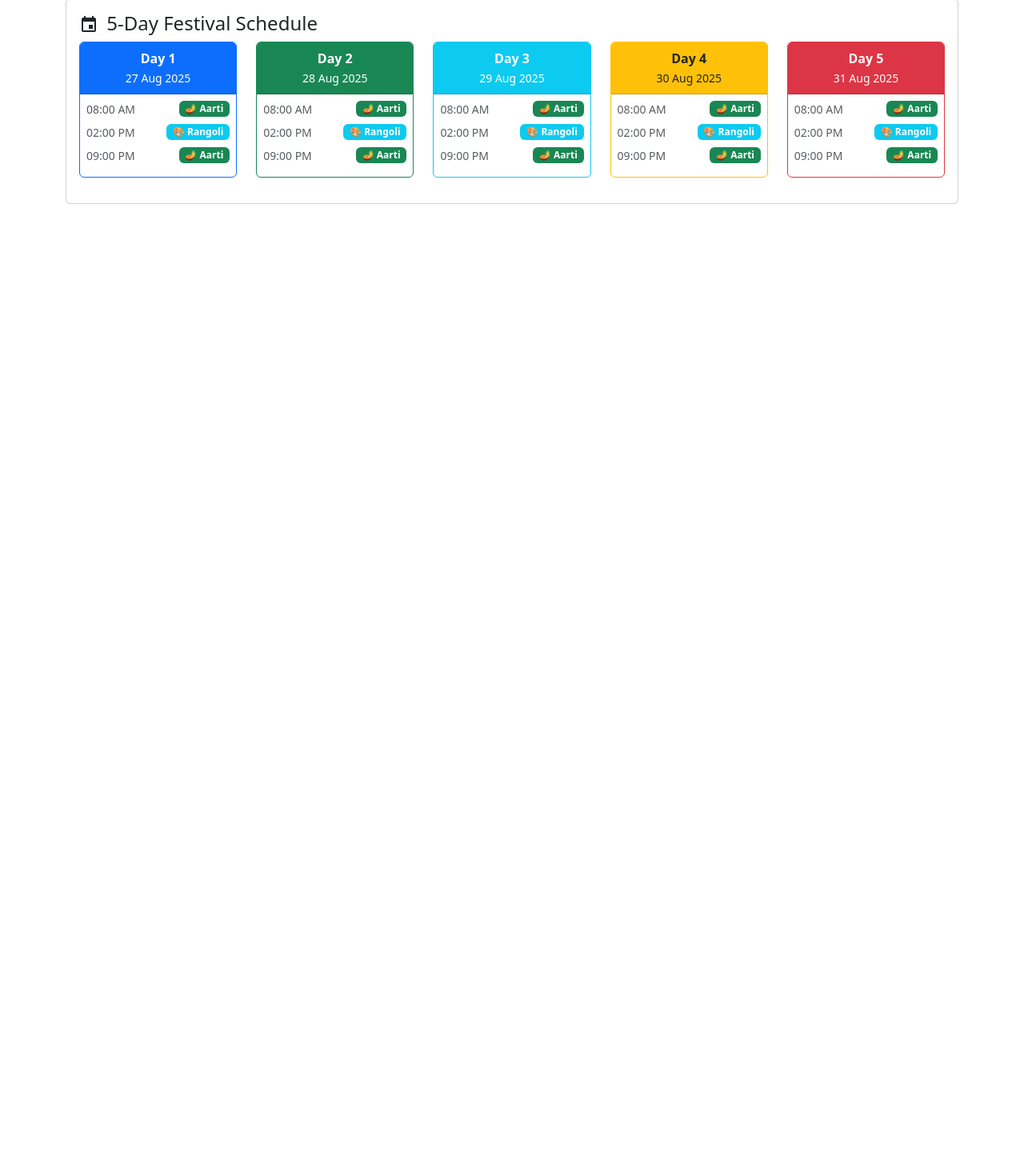
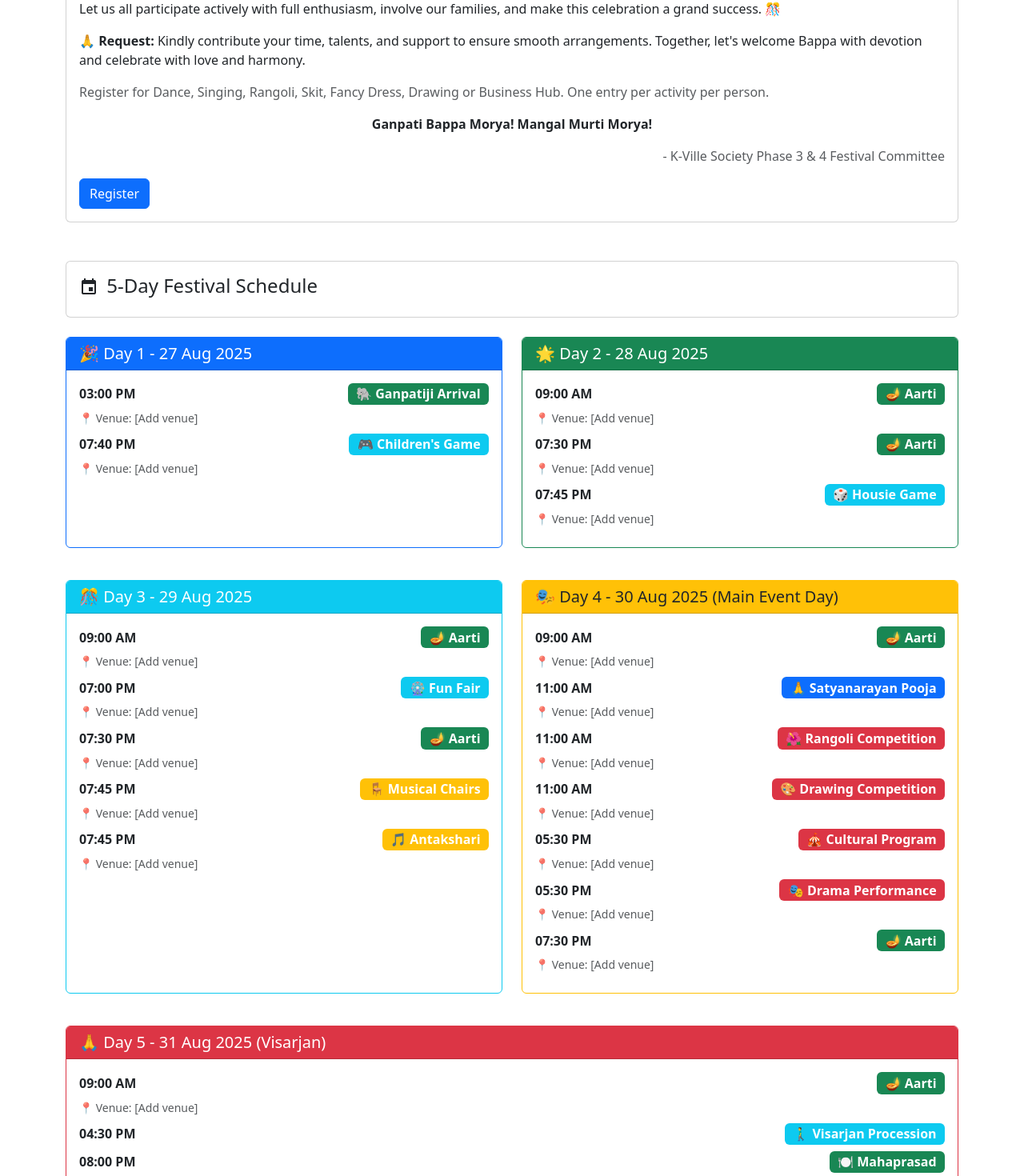
Before and after one commit to smitjethwa/k-ville-festival-registration, a React (Vite) app: page / in a window 1280 px wide. Shown: the part 340-1810 px from the top of the page at 80% size. Before the commit the page ends 800 px from the top, so only its background shows below. Built offline with nearby package versions, Linux system fonts and the light colour scheme; no server answers.

Commit message:
schedule photo added

```diff
--- a/src/App.jsx
+++ b/src/App.jsx
@@ -20,128 +20,240 @@ function Home() {
       <div className="card">
         <div className="card-body">
           <h1 className="card-title"><span className="material-icons">celebration</span> Ganesh Chaturthi Festival 2025 - Event Registration</h1>
-          <p className="text-muted">Date: 27th August, 2025 to 31st August, 2025</p>
-          <p className="text-muted">Register for Dance, Singing, Rangoli, Skit, Fancy Dress or Drawing. One entry per activity per person.</p>
+
+          <p className="text-center mb-3">🌸✨ <strong>Ganpati Bappa Morya!</strong> ✨🌸</p>
+            <p className="text-muted">
+
+Dear Society Members, 🙏</p>
+
+            <p className="mb-3">We are delighted to announce that our society will be celebrating the <strong>Ganesh Chaturthi Festival</strong> with great devotion and joy this year. Let us all come together to welcome <strong>Bappa</strong> and make these days truly memorable with unity, devotion, and festivities!</p>
+
+            <p className="mb-3">📅 <strong>Festival Dates:</strong> 27th August, 2025 to 31st August, 2025
+    </p><p className="mb-3">
+
+Let us all participate actively with full enthusiasm, involve our families, and make this celebration a grand success. 🎊
+
+</p>
+
+            <p className="mb-3">🙏 <strong>Request:</strong> Kindly contribute your time, talents, and support to ensure smooth arrangements.
+ Together, let's welcome Bappa with devotion and celebrate with love and harmony.
+
+</p>
+          <p className="text-muted">Register for Dance, Singing, Rangoli, Skit, Fancy Dress, Drawing or Business Hub. One entry per activity per person.</p>
+
+            <p className="text-center mb-3"><strong>Ganpati Bappa Morya! Mangal Murti Morya!</strong>
+
+</p>
+
+            <p className="text-end text-muted mb-3">- K-Ville Society Phase 3 & 4 Festival Committee</p>
           <Link className="btn btn-primary" to="/submit">Register</Link>
         </div>
       </div>
 
-      <div className="row mt-5 mb-5">
-        <div className="col-md-12">
-          <div className="card">
+      <div className="mt-5 mb-5">
+        <div className="card mb-4">
           <div className="card-body">
             <h4 className="card-title"><span className="material-icons">event</span> 5-Day Festival Schedule</h4>
-              <div className="row">
-                <div className="col mb-3">
-                  <div className="card border-primary">
-                    <div className="card-header bg-primary text-white text-center">
-                      <strong>Day 1</strong><br />
-                      <small>27 Aug 2025</small>
           </div>
-                    <div className="card-body p-2">
-                      <div className="mb-2 d-flex justify-content-between align-items-center">
-                        <small className="text-muted">08:00 AM</small>
-                        <span className="badge bg-success">🪔 Aarti</span>
         </div>
-                      <div className="mb-2 d-flex justify-content-between align-items-center">
-                        <small className="text-muted">02:00 PM</small>
-                        <span className="badge bg-info">🎨 Rangoli</span>
+        <div className="row mb-4">
+          <div className="col-md-6 mb-3">
+            <div className="card border-primary h-100">
+                  <div className="card-header bg-primary text-white">
+                    <h5 className="mb-0">🎉 Day 1 - 27 Aug 2025</h5>
                   </div>
-                      <div className="mb-2 d-flex justify-content-between align-items-center">
-                        <small className="text-muted">09:00 PM</small>
-                        <span className="badge bg-success">🪔 Aarti</span>
+                  <div className="card-body">
+                    <div className="mb-2">
+                      <div className="d-flex justify-content-between align-items-center mb-1">
+                        <span className="fw-bold">03:00 PM</span>
+                        <span className="badge bg-success fs-6">🐘 Ganpatiji Arrival</span>
+                      </div>
+                      <small className="text-muted">📍 Venue: [Add venue]</small>
+                    </div>
+                    <div className="mb-2">
+                      <div className="d-flex justify-content-between align-items-center mb-1">
+                        <span className="fw-bold">07:40 PM</span>
+                        <span className="badge bg-info fs-6">🎮 Children's Game</span>
+                      </div>
+                      <small className="text-muted">📍 Venue: [Add venue]</small>
                     </div>
                   </div>
             </div>
           </div>
-                <div className="col mb-3">
-                  <div className="card border-success">
-                    <div className="card-header bg-success text-white text-center">
-                      <strong>Day 2</strong><br />
-                      <small>28 Aug 2025</small>
+          <div className="col-md-6 mb-3">
+            <div className="card border-success h-100">
+                  <div className="card-header bg-success text-white">
+                    <h5 className="mb-0">🌟 Day 2 - 28 Aug 2025</h5>
                   </div>
-                    <div className="card-body p-2">
-                      <div className="mb-2 d-flex justify-content-between align-items-center">
-                        <small className="text-muted">08:00 AM</small>
-                        <span className="badge bg-success">🪔 Aarti</span>
+                  <div className="card-body">
+                    <div className="mb-2">
+                      <div className="d-flex justify-content-between align-items-center mb-1">
+                        <span className="fw-bold">09:00 AM</span>
+                        <span className="badge bg-success fs-6">🪔 Aarti</span>
                       </div>
-                      <div className="mb-2 d-flex justify-content-between align-items-center">
-                        <small className="text-muted">02:00 PM</small>
-                        <span className="badge bg-info">🎨 Rangoli</span>
+                      <small className="text-muted">📍 Venue: [Add venue]</small>
                     </div>
-                      <div className="mb-2 d-flex justify-content-between align-items-center">
-                        <small className="text-muted">09:00 PM</small>
-                        <span className="badge bg-success">🪔 Aarti</span>
+                    <div className="mb-2">
+                      <div className="d-flex justify-content-between align-items-center mb-1">
+                        <span className="fw-bold">07:30 PM</span>
+                        <span className="badge bg-success fs-6">🪔 Aarti</span>
+                      </div>
+                      <small className="text-muted">📍 Venue: [Add venue]</small>
+                    </div>
+                    <div className="mb-2">
+                      <div className="d-flex justify-content-between align-items-center mb-1">
+                        <span className="fw-bold">07:45 PM</span>
+                        <span className="badge bg-info fs-6">🎲 Housie Game</span>
+                      </div>
+                      <small className="text-muted">📍 Venue: [Add venue]</small>
                     </div>
                   </div>
             </div>
           </div>
-                <div className="col mb-3">
-                  <div className="card border-info">
-                    <div className="card-header bg-info text-white text-center">
-                      <strong>Day 3</strong><br />
-                      <small>29 Aug 2025</small>
         </div>
-                    <div className="card-body p-2">
-                      <div className="mb-2 d-flex justify-content-between align-items-center">
-                        <small className="text-muted">08:00 AM</small>
-                        <span className="badge bg-success">🪔 Aarti</span>
+
+        <div className="row mb-4">
+          <div className="col-md-6 mb-3">
+            <div className="card border-info h-100">
+                  <div className="card-header bg-info text-white">
+                    <h5 className="mb-0">🎊 Day 3 - 29 Aug 2025</h5>
                   </div>
-                      <div className="mb-2 d-flex justify-content-between align-items-center">
-                        <small className="text-muted">02:00 PM</small>
-                        <span className="badge bg-info">🎨 Rangoli</span>
+                  <div className="card-body">
+                    <div className="mb-2">
+                      <div className="d-flex justify-content-between align-items-center mb-1">
+                        <span className="fw-bold">09:00 AM</span>
+                        <span className="badge bg-success fs-6">🪔 Aarti</span>
                       </div>
-                      <div className="mb-2 d-flex justify-content-between align-items-center">
-                        <small className="text-muted">09:00 PM</small>
-                        <span className="badge bg-success">🪔 Aarti</span>
+                      <small className="text-muted">📍 Venue: [Add venue]</small>
+                    </div>
+                    <div className="mb-2">
+                      <div className="d-flex justify-content-between align-items-center mb-1">
+                        <span className="fw-bold">07:00 PM</span>
+                        <span className="badge bg-info fs-6">🎡 Fun Fair</span>
+                      </div>
+                      <small className="text-muted">📍 Venue: [Add venue]</small>
+                    </div>
+                    <div className="mb-2">
+                      <div className="d-flex justify-content-between align-items-center mb-1">
+                        <span className="fw-bold">07:30 PM</span>
+                        <span className="badge bg-success fs-6">🪔 Aarti</span>
+                      </div>
+                      <small className="text-muted">📍 Venue: [Add venue]</small>
+                    </div>
+                    <div className="mb-2">
+                      <div className="d-flex justify-content-between align-items-center mb-1">
+                        <span className="fw-bold">07:45 PM</span>
+                        <span className="badge bg-warning fs-6">🪑 Musical Chairs</span>
+                      </div>
+                      <small className="text-muted">📍 Venue: [Add venue]</small>
+                    </div>
+                    <div className="mb-2">
+                      <div className="d-flex justify-content-between align-items-center mb-1">
+                        <span className="fw-bold">07:45 PM</span>
+                        <span className="badge bg-warning fs-6">🎵 Antakshari</span>
+                      </div>
+                      <small className="text-muted">📍 Venue: [Add venue]</small>
                     </div>
                   </div>
             </div>
           </div>
-                <div className="col mb-3">
-                  <div className="card border-warning">
-                    <div className="card-header bg-warning text-dark text-center">
-                      <strong>Day 4</strong><br />
-                      <small>30 Aug 2025</small>
+          <div className="col-md-6 mb-3">
+            <div className="card border-warning h-100">
+                  <div className="card-header bg-warning text-dark">
+                    <h5 className="mb-0">🎭 Day 4 - 30 Aug 2025 (Main Event Day)</h5>
                   </div>
-                    <div className="card-body p-2">
-                      <div className="mb-2 d-flex justify-content-between align-items-center">
-                        <small className="text-muted">08:00 AM</small>
-                        <span className="badge bg-success">🪔 Aarti</span>
+                  <div className="card-body">
+                    <div className="mb-2">
+                      <div className="d-flex justify-content-between align-items-center mb-1">
+                        <span className="fw-bold">09:00 AM</span>
+                        <span className="badge bg-success fs-6">🪔 Aarti</span>
                       </div>
-                      <div className="mb-2 d-flex justify-content-between align-items-center">
-                        <small className="text-muted">02:00 PM</small>
-                        <span className="badge bg-info">🎨 Rangoli</span>
+                      <small className="text-muted">📍 Venue: [Add venue]</small>
                     </div>
-                      <div className="mb-2 d-flex justify-content-between align-items-center">
-                        <small className="text-muted">09:00 PM</small>
-                        <span className="badge bg-success">🪔 Aarti</span>
+                    <div className="mb-2">
+                      <div className="d-flex justify-content-between align-items-center mb-1">
+                        <span className="fw-bold">11:00 AM</span>
+                        <span className="badge bg-primary fs-6">🙏 Satyanarayan Pooja</span>
+                      </div>
+                      <small className="text-muted">📍 Venue: [Add venue]</small>
+                    </div>
+                    <div className="mb-2">
+                      <div className="d-flex justify-content-between align-items-center mb-1">
+                        <span className="fw-bold">11:00 AM</span>
+                        <span className="badge bg-danger fs-6">🌺 Rangoli Competition</span>
+                      </div>
+                      <small className="text-muted">📍 Venue: [Add venue]</small>
+                    </div>
+                    <div className="mb-2">
+                      <div className="d-flex justify-content-between align-items-center mb-1">
+                        <span className="fw-bold">11:00 AM</span>
+                        <span className="badge bg-danger fs-6">🎨 Drawing Competition</span>
+                      </div>
+                      <small className="text-muted">📍 Venue: [Add venue]</small>
+                    </div>
+                    <div className="mb-2">
+                      <div className="d-flex justify-content-between align-items-center mb-1">
+                        <span className="fw-bold">05:30 PM</span>
+                        <span className="badge bg-danger fs-6">🎪 Cultural Program</span>
+                      </div>
+                      <small className="text-muted">📍 Venue: [Add venue]</small>
+                    </div>
+                    <div className="mb-2">
+                      <div className="d-flex justify-content-between align-items-center mb-1">
+                        <span className="fw-bold">05:30 PM</span>
+                        <span className="badge bg-danger fs-6">🎭 Drama Performance</span>
+                      </div>
+                      <small className="text-muted">📍 Venue: [Add venue]</small>
+                    </div>
+                    <div className="mb-2">
+                      <div className="d-flex justify-content-between align-items-center mb-1">
+                        <span className="fw-bold">07:30 PM</span>
+                        <span className="badge bg-success fs-6">🪔 Aarti</span>
+                      </div>
+                      <small className="text-muted">📍 Venue: [Add venue]</small>
                     </div>
                   </div>
             </div>
           </div>
-                <div className="col mb-3">
+        </div>
+
+        <div className="row mb-4">
+          <div className="col-12">
             <div className="card border-danger">
-                    <div className="card-header bg-danger text-white text-center">
-                      <strong>Day 5</strong><br />
-                      <small>31 Aug 2025</small>
+                  <div className="card-header bg-danger text-white">
+                    <h5 className="mb-0">🙏 Day 5 - 31 Aug 2025 (Visarjan)</h5>
                   </div>
-                    <div className="card-body p-2">
-                      <div className="mb-2 d-flex justify-content-between align-items-center">
-                        <small className="text-muted">08:00 AM</small>
-                        <span className="badge bg-success">🪔 Aarti</span>
+                  <div className="card-body">
+                    <div className="mb-2">
+                      <div className="d-flex justify-content-between align-items-center mb-1">
+                        <span className="fw-bold">09:00 AM</span>
+                        <span className="badge bg-success fs-6">🪔 Aarti</span>
                       </div>
-                      <div className="mb-2 d-flex justify-content-between align-items-center">
-                        <small className="text-muted">02:00 PM</small>
-                        <span className="badge bg-info">🎨 Rangoli</span>
+                      <small className="text-muted">📍 Venue: [Add venue]</small>
                     </div>
-                      <div className="mb-2 d-flex justify-content-between align-items-center">
-                        <small className="text-muted">09:00 PM</small>
-                        <span className="badge bg-success">🪔 Aarti</span>
+                    <div className="d-flex justify-content-between align-items-center mb-2">
+                      <span className="fw-bold">04:30 PM</span>
+                      <span className="badge bg-info fs-6">🚶‍♂️ Visarjan Procession</span>
+                    </div>
+                    <div className="mb-2">
+                      <div className="d-flex justify-content-between align-items-center mb-1">
+                        <span className="fw-bold">08:00 PM</span>
+                        <span className="badge bg-success fs-6">🍽️ Mahaprasad</span>
+                      </div>
+                      <small className="text-muted">📍 Venue: [Add venue]</small>
                     </div>
                   </div>
             </div>
           </div>
+        </div>
+        <div className="card mb-4">
+          <div className="card-body">
+            <div className="row">
+              <div className="col-md-6 text-center">
+                <img src="/images/schedule.png" alt="Festival Schedule" className="img-fluid rounded" style={{maxHeight: '600px'}} />
+              </div>
+              <div className="col-md-6 text-center">
+                <img src="/images/schedule_mr.png" alt="Festival Schedule" className="img-fluid rounded" style={{maxHeight: '600px'}} />
               </div>
             </div>
           </div>
```
Also changed, not shown: public/images/schedule.png (added), public/images/schedule_mr.png (added). Lines whose indentation alone changed are shown as unchanged.
